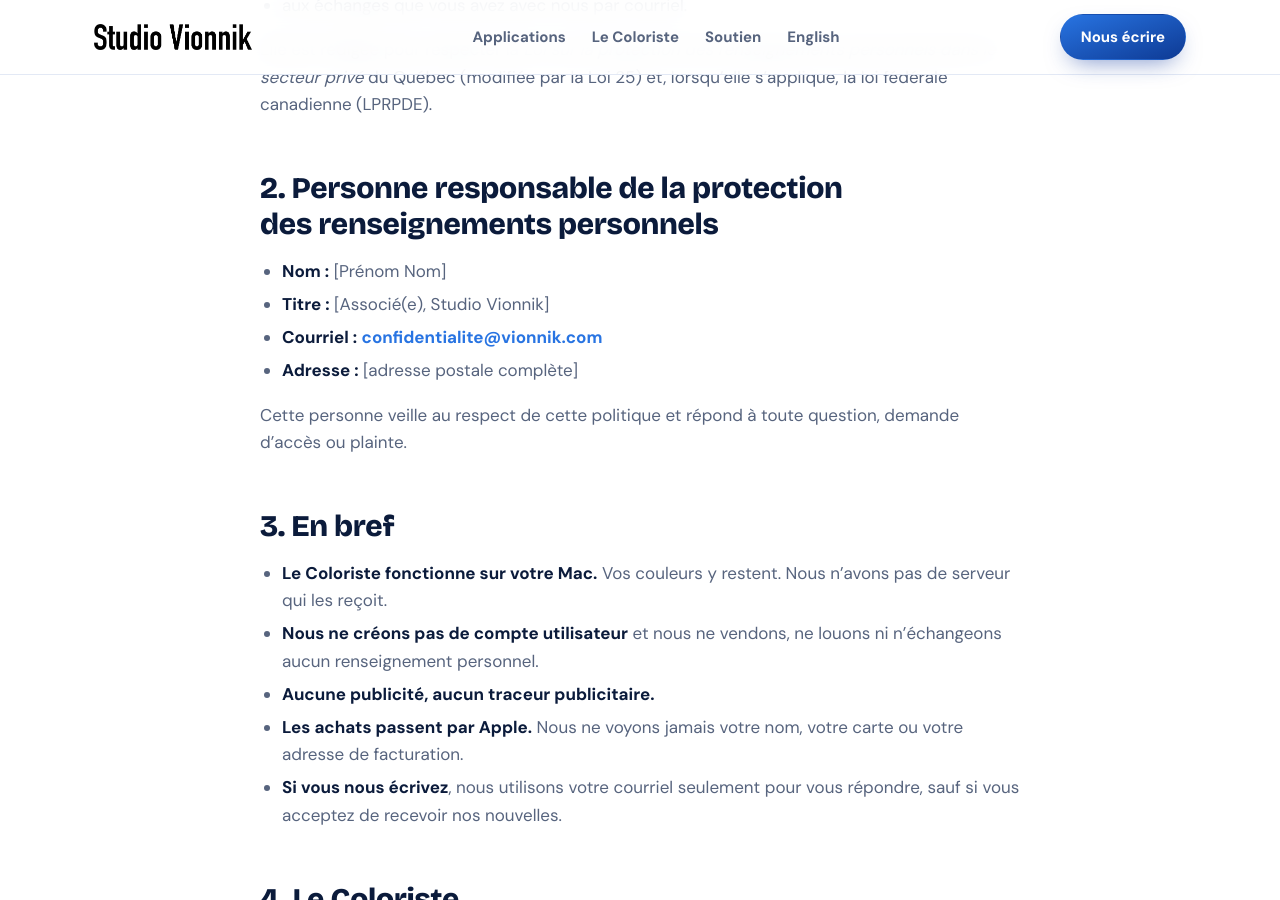
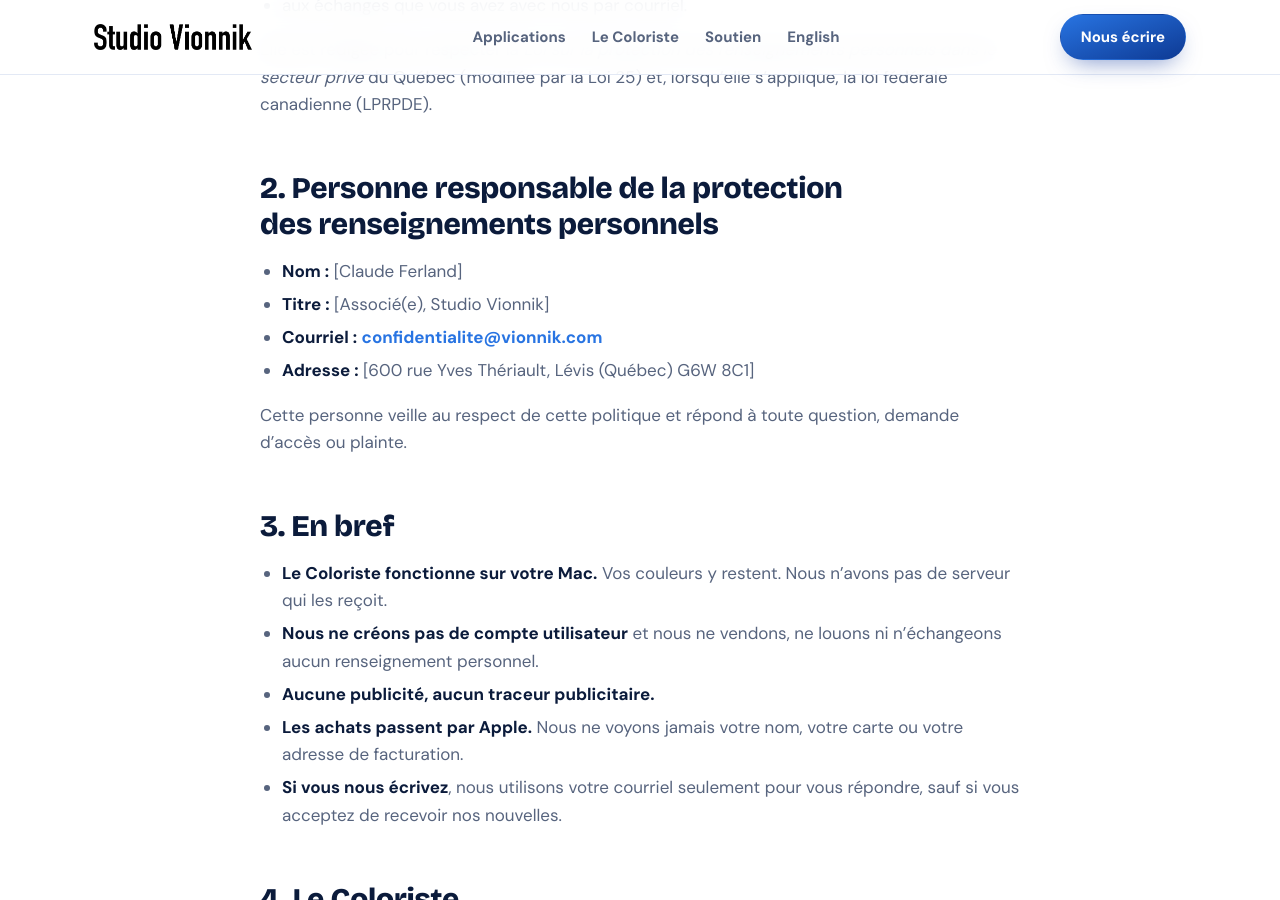
Before and after one commit to vionnikstudio/vionnikstudio.github.io, a Jekyll site: the page built from confidentialite.md, in a window 1280 px wide and 900 px high, scrolled down 816 px. Built offline with Jekyll 4.4.1, drawn with Linux system fonts in a browser that asks for light colours.

Commit message:
Update contact information in confidentiality policy

```diff
--- a/confidentialite.md
+++ b/confidentialite.md
@@ -23,10 +23,10 @@ Elle est rédigée pour respecter la *Loi sur la protection des renseignements p
 
 ## 2. Personne responsable de la protection des renseignements personnels
 
-- **Nom :** [Prénom Nom]
+- **Nom :** [Claude Ferland]
 - **Titre :** [Associé(e), Studio Vionnik]
 - **Courriel :** [confidentialite@vionnik.com](mailto:confidentialite@vionnik.com)
-- **Adresse :** [adresse postale complète]
+- **Adresse :** [600 rue Yves Thériault, Lévis (Québec)  G6W 8C1]
 
 Cette personne veille au respect de cette politique et répond à toute question, demande d'accès ou plainte.
 
```
